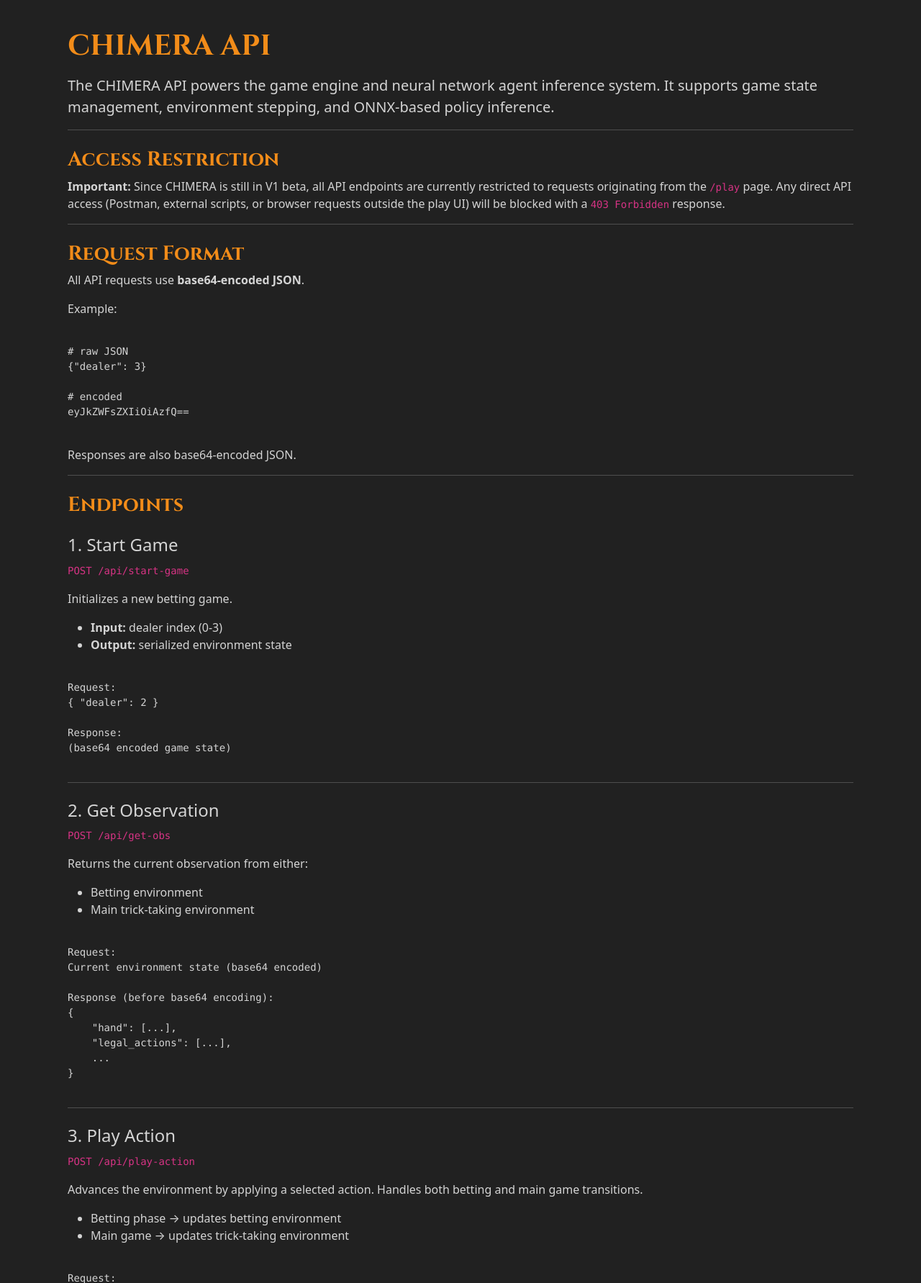
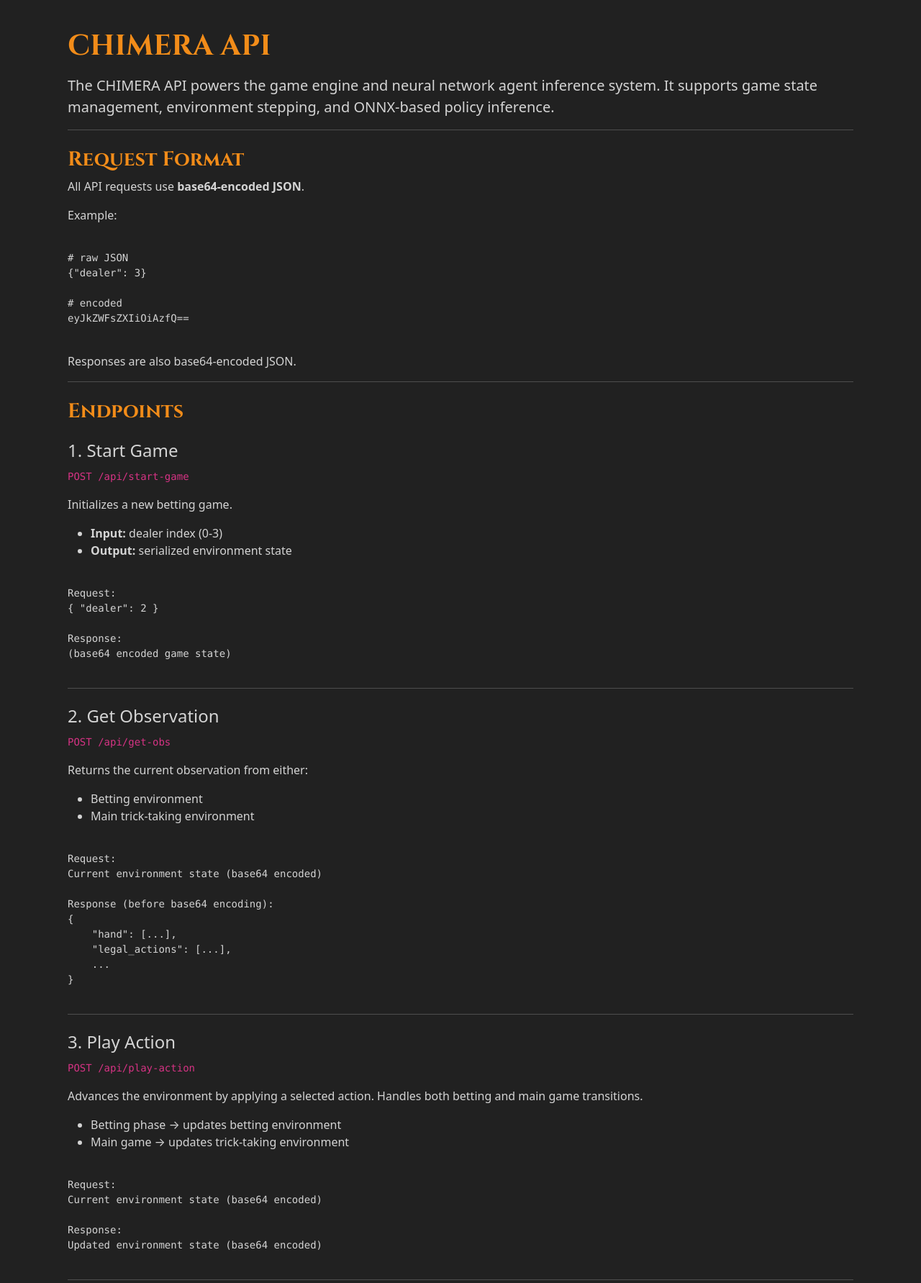
Before and after one commit to Saptak625/play-chimera, a Flask app: page /api in a window 1280 px wide. Shown: the part 106-1889 px from the top of the page at 72% size. Run offline with Flask 2, Linux system fonts and the light colour scheme; some libraries are stand-ins or nearby versions.

Commit message:
Remove API access restrictions

```diff
--- a/app.py
+++ b/app.py
@@ -119,7 +119,7 @@ def api():
 # API ENDPOINTS
 # ===============================================================
 @app.route('/api/start-game', methods=['POST'])
-@require_play_referrer
+# @require_play_referrer
 def start_game():
     decoded_data = base64.b64decode(request.data).decode()
     data = json.loads(decoded_data)
@@ -133,7 +133,7 @@ def start_game():
     return encoded_data
 
 @app.route('/api/get-obs', methods=['POST'])
-@require_play_referrer
+# @require_play_referrer
 def get_obs():
     decoded_state = base64.b64decode(request.data).decode()
     state = json.loads(decoded_state)
@@ -148,7 +148,7 @@ def get_obs():
     return encoded_data
 
 @app.route('/api/play-action', methods=['POST'])
-@require_play_referrer
+# @require_play_referrer
 def play_action():
     decoded_data = base64.b64decode(request.data).decode()
     state = json.loads(decoded_data)
@@ -171,7 +171,7 @@ def play_action():
     return encoded_data
 
 @app.route('/api/chimera-action', methods=['POST'])
-@require_play_referrer
+# @require_play_referrer
 def chimera_action():
     decoded_data = base64.b64decode(request.data).decode()
     state = json.loads(decoded_data)
@@ -203,7 +203,7 @@ def chimera_action():
     return encoded_data
 
 @app.route('/api/declare-trump', methods=['POST'])
-@require_play_referrer
+# @require_play_referrer
 def declare_trump():
     decoded_data = base64.b64decode(request.data).decode()
     state = json.loads(decoded_data)
--- a/templates/api.html
+++ b/templates/api.html
@@ -19,7 +19,7 @@
     <hr>
 
     <!-- ================= SECURITY ================= -->
-    <h3 class="fw-bold mt-4" style="font-family: 'Cinzel', serif;">Access Restriction</h3>
+    <!-- <h3 class="fw-bold mt-4" style="font-family: 'Cinzel', serif;">Access Restriction</h3>
 
     <div class="alert alert-warning">
         <b>Important:</b> Since CHIMERA is still in V1 beta, all API endpoints are currently restricted to requests originating from the
@@ -27,7 +27,7 @@
         will be blocked with a <code>403 Forbidden</code> response.
     </div>
 
-    <hr>
+    <hr> -->
 
     <!-- ================= DATA FORMAT ================= -->
     <h3 class="fw-bold mt-4" style="font-family: 'Cinzel', serif;">Request Format</h3>
@@ -206,10 +206,10 @@ Updated environment state (base64 encoded)
     <hr>
 
     <!-- ================= SECURITY NOTE ================= -->
-    <div class="alert alert-info">
+    <!-- <div class="alert alert-info">
         <b>Note:</b> This API is intentionally not public.
         It is designed for controlled interaction through the CHIMERA web UI only.
-    </div>
+    </div> -->
 
 </div>
 
```
